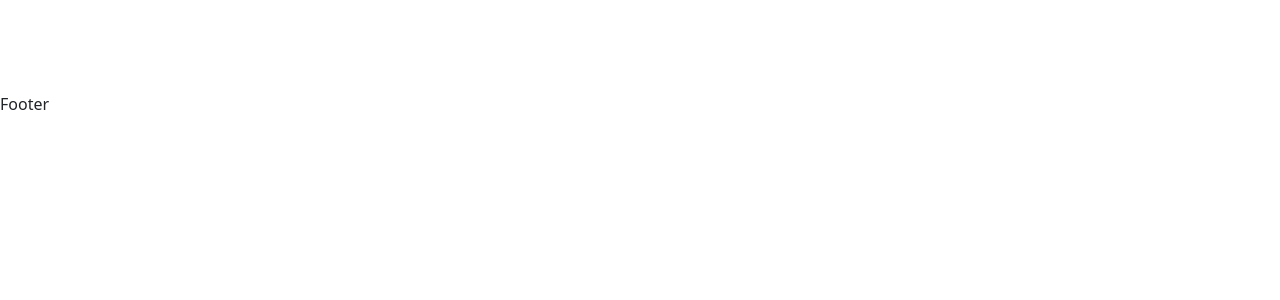
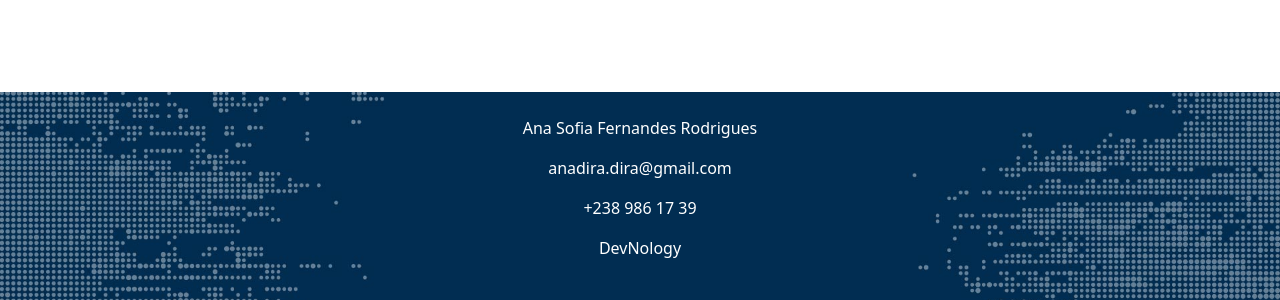
Before and after one commit to anarodrigues1996/devnology_intership_nextjs, a Next.js app: page / in a window 1280 px wide. Shown: the part 2308-2608 px from the top of the page. Before the commit the page ends 2424 px from the top, so only its background shows below. Built offline with nearby package versions, Linux system fonts and the light colour scheme.

Commit message:
image in footer

```diff
--- a/pages/index.js
+++ b/pages/index.js
@@ -100,8 +100,13 @@ export default function Home() {
 
         </div>
       </section>
-      <footer>
-        Footer
+      <footer className='py-4'>
+        <div className='text-center'>
+          <p>Ana Sofia Fernandes Rodrigues</p>
+          <p>anadira.dira@gmail.com</p>
+          <p>+238 986 17 39</p>
+          <p>DevNology</p>
+        </div>
       </footer>
 
     </main>
--- a/styles/globals.css
+++ b/styles/globals.css
@@ -30,3 +30,12 @@ input{
   border-bottom: 1px solid #fff !important;
   border-radius: 0px !important;
 }
+
+footer{
+  background-image: url("/img/rodape-desktop.jpg");
+  background-position: center;
+  background-repeat: no-repeat;
+  background-size: cover;
+
+  color: #fff;
+}
```
Also changed, not shown: public/img/rodape-desktop.jpg (added).
